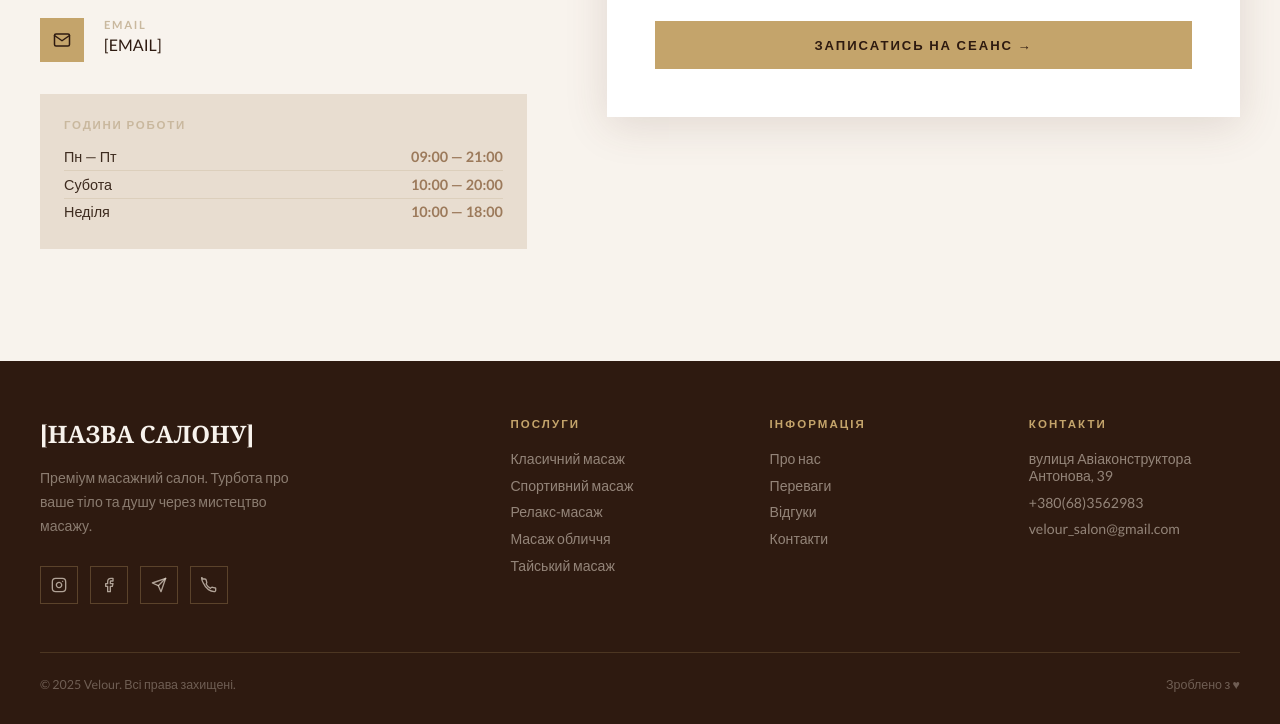
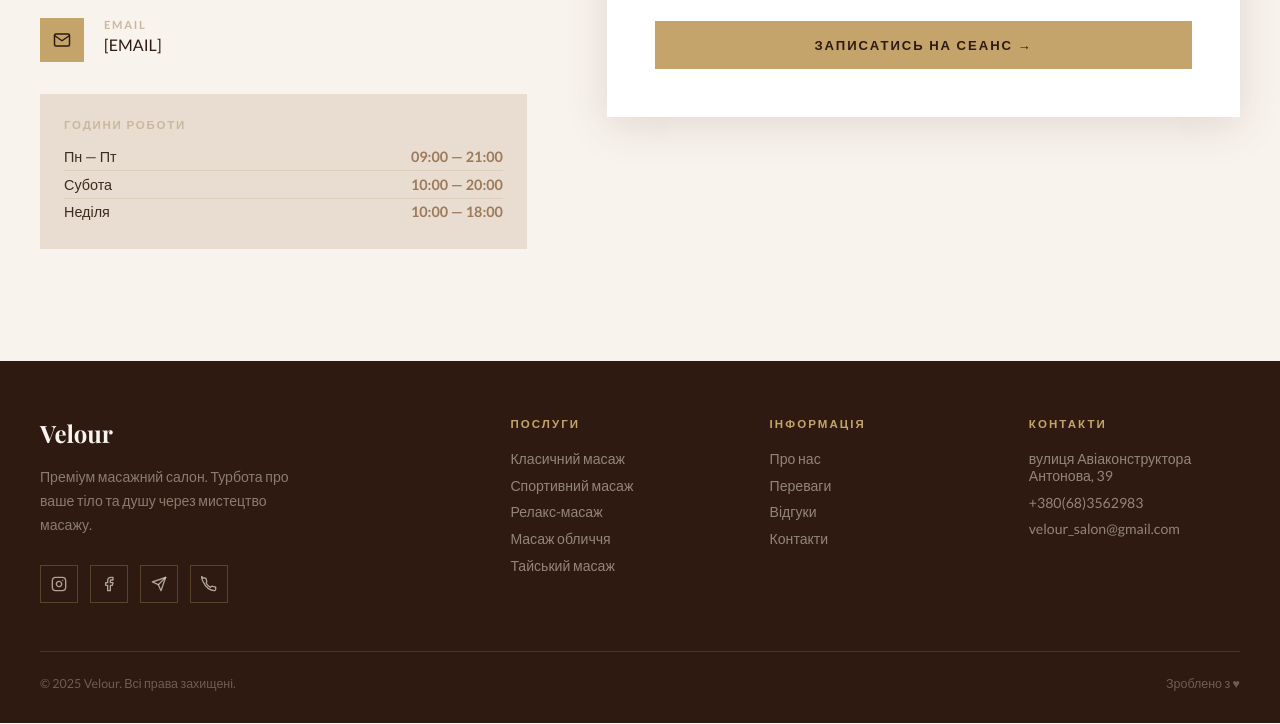
Before and after one commit to desertp1geon/massage, a plain HTML site: page index.html in a window 1280 px wide. Shown: the part 5101-5825 px from the top of the page. Drawn offline with nearby package versions, Linux system fonts and the light colour scheme; a web font is replaced by a local one.

Commit message:
Update index.html

```diff
--- a/index.html
+++ b/index.html
@@ -495,7 +495,7 @@
 <footer>
   <div class="footer-inner">
     <div class="footer-brand">
-      <div class="footer-logo">[НАЗВА САЛОНУ]</div>
+      <div class="footer-logo">Velour</div>
       <p class="footer-tagline">Преміум масажний салон. Турбота про ваше тіло та душу через мистецтво масажу.</p>
       <div class="footer-socials">
         <a href="#" class="social-link" aria-label="Instagram"><svg viewBox="0 0 24 24"><rect x="2" y="2" width="20" height="20" rx="5"/><path d="M16 11.37A4 4 0 1112.63 8 4 4 0 0116 11.37z"/><line x1="17.5" y1="6.5" x2="17.51" y2="6.5"/></svg></a>
```
